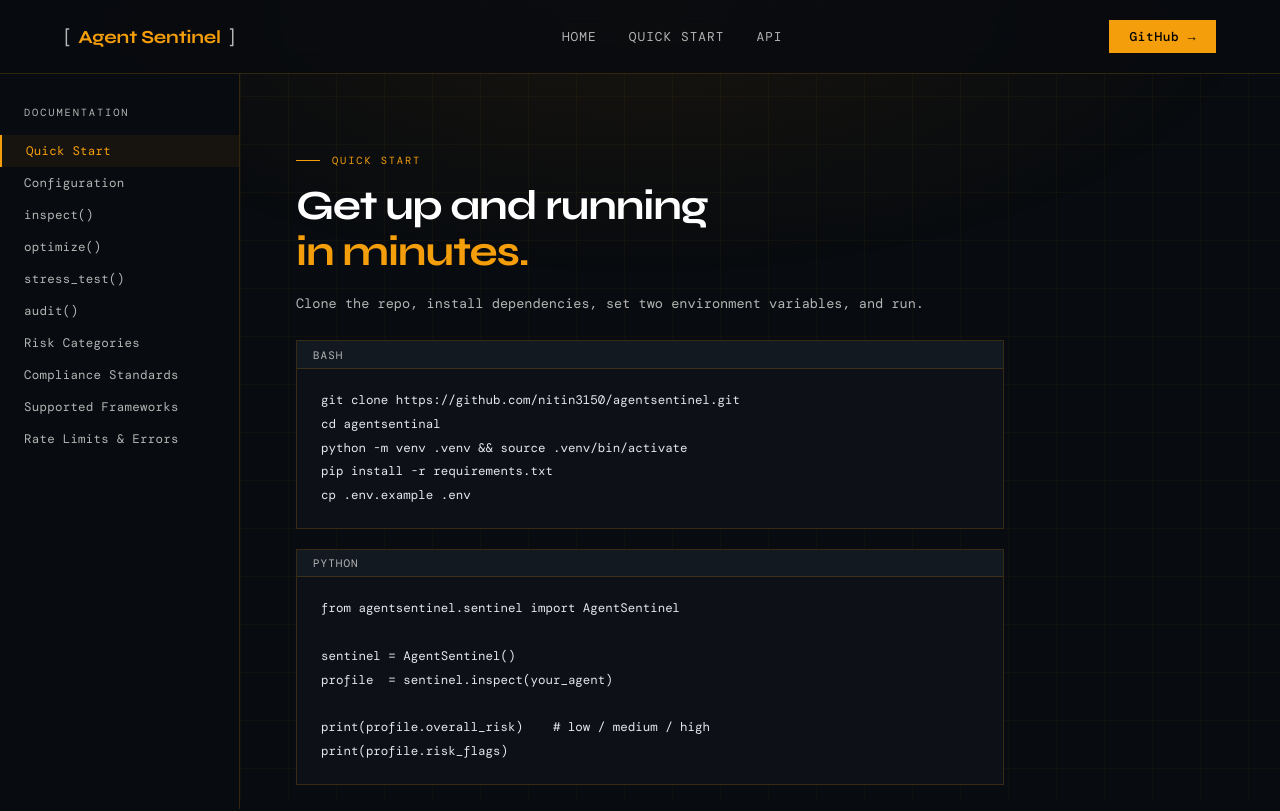
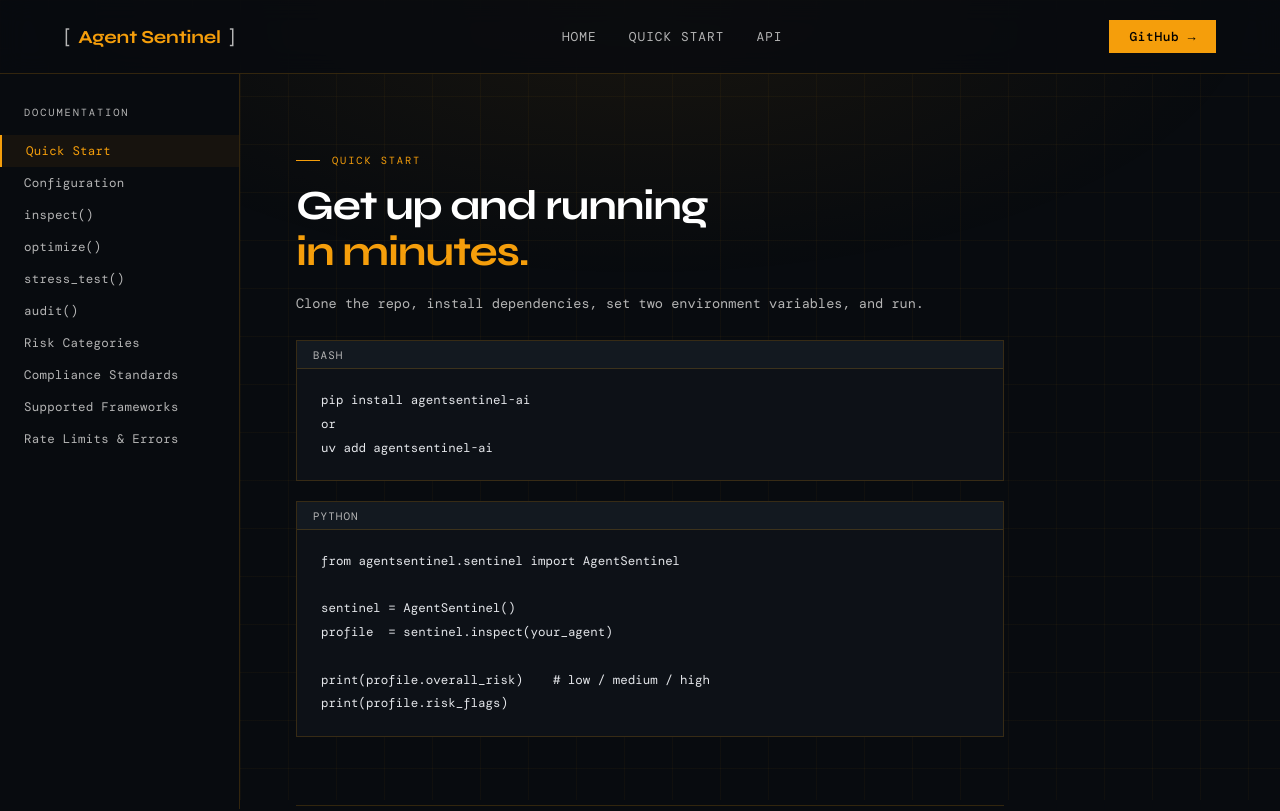
Before and after one commit to utkarshdev2/agentsentinal-website, a React (Vite) app: page /docs in a window 1280 px wide. Shown: the top 811 px of the page. Built offline with nearby package versions, Linux system fonts and the light colour scheme; a web font is replaced by a local one.

Commit message:
Fixed some doc content typos and contact details

```diff
--- a/src/components/CodeSection.jsx
+++ b/src/components/CodeSection.jsx
@@ -1,7 +1,7 @@
 import { useState } from "react";
 import { codeSamples } from "../data/constants";
 
-const TABS = ["inspect", "optimize", "test"];
+const TABS = ["inspect", "optimize", "stress_test"];
 
 export default function CodeSection() {
   const [activeTab, setActiveTab] = useState("inspect");
--- a/src/components/Contact.jsx
+++ b/src/components/Contact.jsx
@@ -5,9 +5,9 @@
   {
     name: "Nitin Goyal",
     image: "https://avatars.githubusercontent.com/u/3150?v=4",
-    linkedin: "https://www.linkedin.com/in/nitin-goyal-3150/",
-    email: "nitin.goyal@example.com",
-    website: "https://www.nitingoyal.com",
+    linkedin: "https://www.linkedin.com/in/nitin-k-g/",
+    email: "goyal.niti@northeastern.edu",
+    website: "https://www.github.com/nitin3150",
   },
   {
     name: "Utkarsh Dev",
--- a/src/data/constants.js
+++ b/src/data/constants.js
@@ -103,11 +103,14 @@
 ];
 
 export const installCommands = [
-  "git clone https://github.com/nitin3150/agentsentinel.git",
-  "cd agentsentinel",
-  "python -m venv .venv && source .venv/bin/activate",
-  "pip install -r requirements.txt",
-  "cp .env.example .env   # set GROQ_API_KEY + OPENROUTER_API_KEY",
+  // "git clone https://github.com/nitin3150/agentsentinel.git",
+  // "cd agentsentinel",
+  // "python -m venv .venv && source .venv/bin/activate",
+  // "pip install -r requirements.txt",
+  // "cp .env.example .env   # set GROQ_API_KEY + OPENROUTER_API_KEY",
+  "pip install agentsentinel-ai",
+  "or",
+  "uv add agentsentinel-ai",
 ];
 
 export const codeSamples = {
@@ -133,7 +136,7 @@
 <span class="fn">print</span>(result.optimized_prompt)   <span class="cm"># hardened system prompt</span>
 <span class="fn">print</span>(result.change_log)         <span class="cm"># what changed and why</span>`,
 
-  test: `<span class="cm"># Adversarial stress test</span>
+  stress_test: `<span class="cm"># Adversarial stress test</span>
 <span class="kw">from</span> agentsentinel.core.agents.tester.tester <span class="kw">import</span> TestAgent
 
 tester = <span class="fn">TestAgent</span>()
--- a/src/pages/DocsPage.jsx
+++ b/src/pages/DocsPage.jsx
@@ -124,11 +124,9 @@
             <Section id="quickstart" label="Quick Start">
               <h2>Get up and running<br /><span>in minutes.</span></h2>
               <p className="docs-prose">Clone the repo, install dependencies, set two environment variables, and run.</p>
-              <Code lang="bash">{`git clone https://github.com/nitin3150/agentsentinel.git
-cd agentsentinal
-python -m venv .venv && source .venv/bin/activate
-pip install -r requirements.txt
-cp .env.example .env`}</Code>
+              <Code lang="bash">{`pip install agentsentinel-ai
+or
+uv add agentsentinel-ai`}</Code>
               <Code lang="python">{`from agentsentinel.sentinel import AgentSentinel
 
 sentinel = AgentSentinel()
@@ -225,7 +223,7 @@
 
             {/* OPTIMIZE */}
             <Section id="optimize" label="API — optimize()">
-              <h2><span>optimize()</span><br />Prompt rewriting.</h2>
+              <h2><span>optimize()</span><br />Prompt Optimization.</h2>
               <p className="docs-prose">
                 Rewrites the system prompt and tool definitions to fix every flagged risk using
                 DSPy <code>ChainOfThought</code> signatures. Sequential fixes run first (injection → persona),
@@ -236,8 +234,8 @@
     policies="policy.pdf",        # optional — used to ground constraint fixes
 )
 
-print(result.improved_prompt)
-print(result.improved_tool_definitions)
+print(result.optimized_prompt)
+print(result.optimized_tool_definitions)
 print(result.change_log)          # list of ChangeLogEntry
 print(result.policy_violations)   # any remaining violations after rewrite
 print(result.diff)                # unified diff of original vs improved`}</Code>
@@ -395,7 +393,7 @@
                   ["LangChain",  "Partial",        "Pass system_prompt and tool_definitions explicitly"],
                 ]}
               />
-              <p className="docs-prose" style={{ marginTop: "1.5rem" }}>
+              {/* <p className="docs-prose" style={{ marginTop: "1.5rem" }}>
                 For unsupported frameworks, pas s <code>system_prompt</code>, <code>tool_definitions</code>,
                 and optionally <code>source_code</code> directly to <code>inspect()</code>:
               </p>
@@ -404,7 +402,7 @@
     system_prompt=your_prompt,
     tools=your_tool_defs,
     source_code=your_source,
-)`}</Code>
+)`}</Code> */}
             </Section>
 
             {/* RATE LIMITS */}
```
